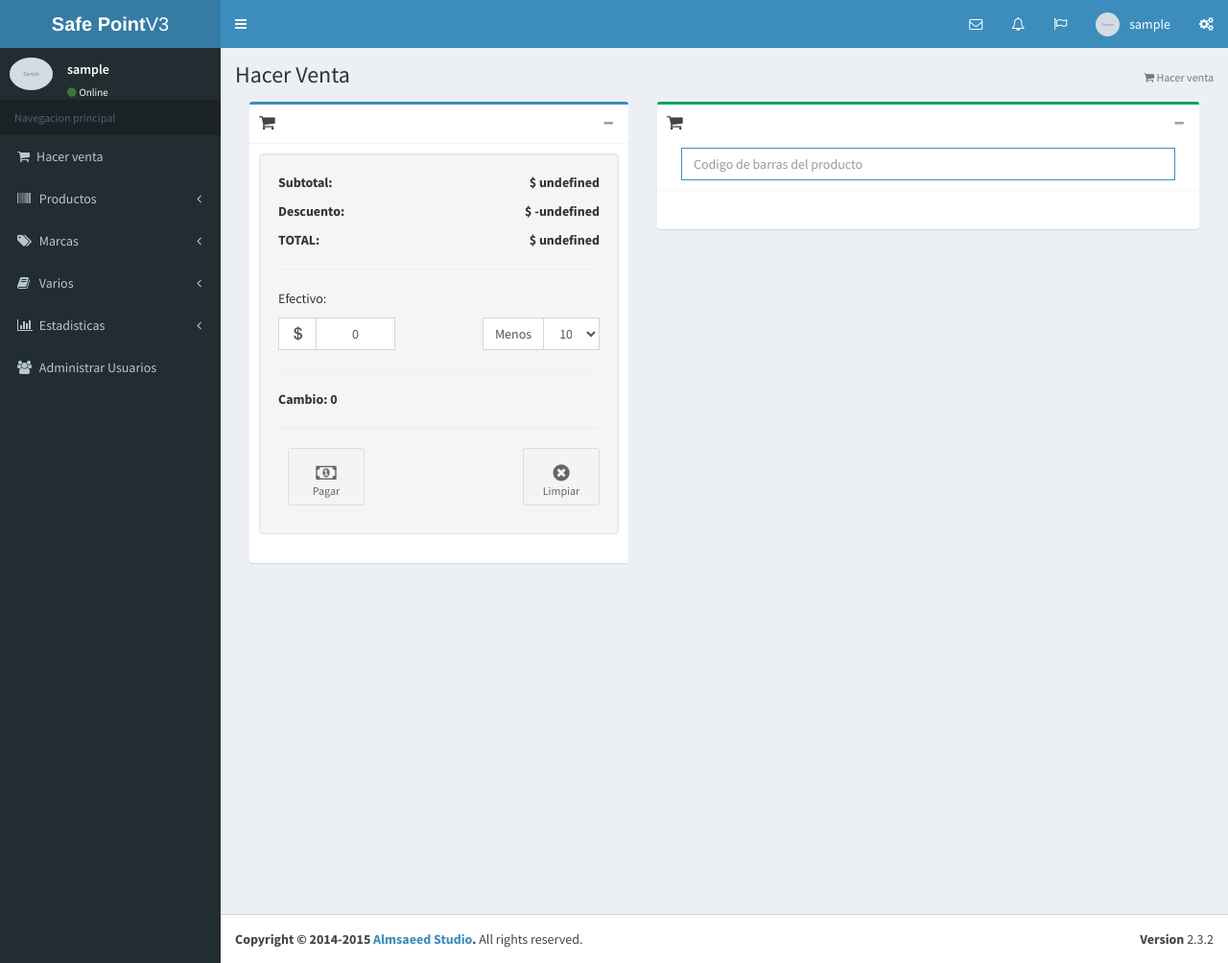
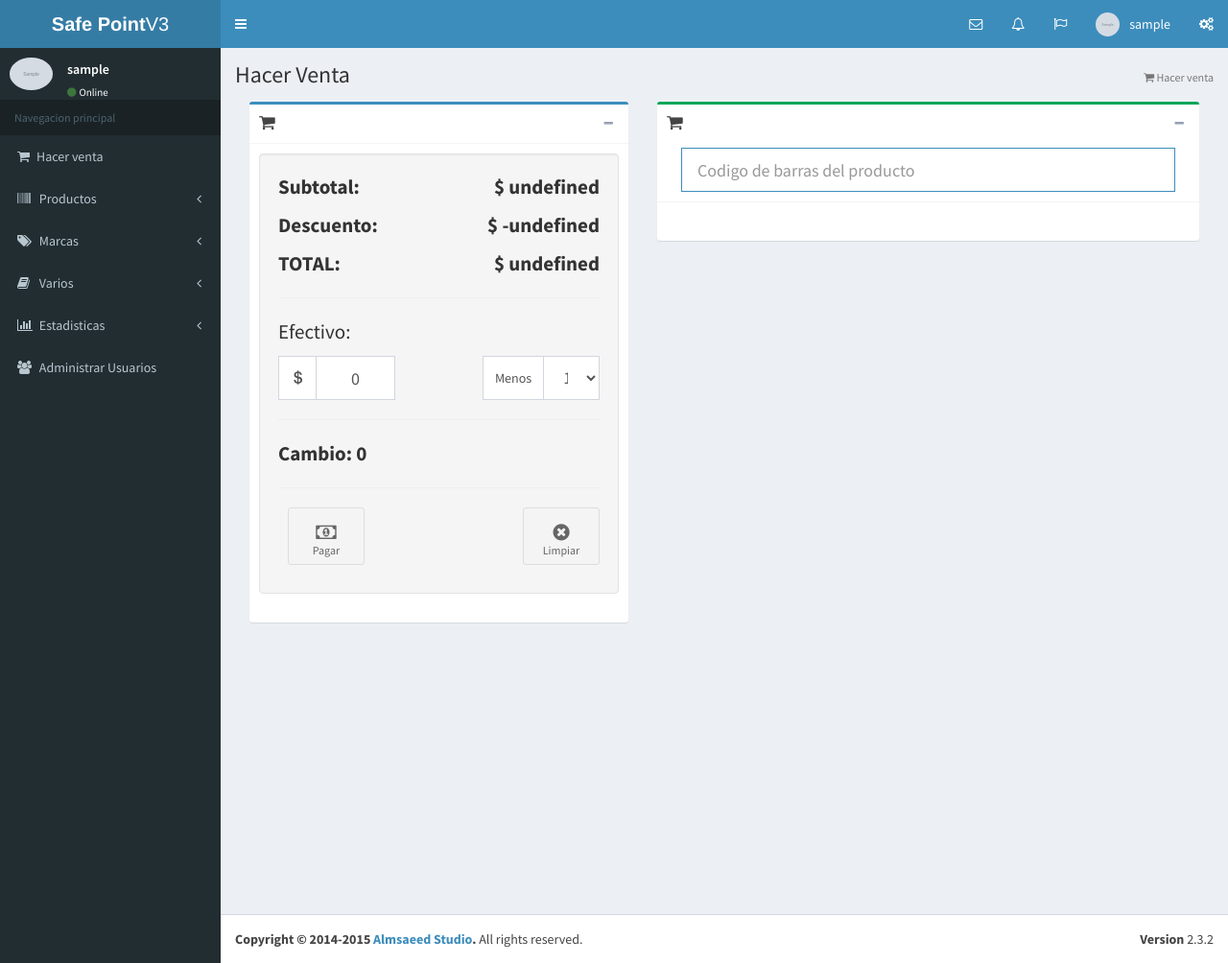
Before and after one commit to Ezla/PVenta, a Django app: page /Venta/ in a window 1280 px wide. Shown: the whole page at 96% size. Run offline with Django 3.2, Linux system fonts and the light colour scheme; a user stored in the database is signed in; tables that the repository leaves empty hold one stand-in row (values such as "Sample post"); grey boxes marked "Sample" are stand-in pictures; data that the repository does not hold is empty; some libraries are stand-ins or nearby versions.

Commit message:
Sale: Se cambia el size de la fuente de leta para mejor visualizacion
- El matano de la letra se cambia a una mas grande para que sea lejuble de
  mas lejos. esto solo para las ventas.
- Ahora al seleccional el input de cantidad de un producto se seleccionara
  su conteniddo, fasilitando su moificacion.

```diff
--- /dev/null
+++ b/static/css/sale/sale.css
@@ -0,0 +1,11 @@
+.font-one-point-five {
+    font-size: 1.5em;
+}
+
+.font-one-point-four {
+    font-size: 1.4em;
+}
+
+.font-one-point-two {
+    font-size: 1.2em;
+}
--- a/static/js/sale/sales.js
+++ b/static/js/sale/sales.js
@@ -50,7 +50,7 @@ function renderProductCart(code, name, withDiscount, price, quantity) {
             'class': 'form-control text-center',
             'data-quantity': quantity,
             'value': quantity
-        }).on('change', changeQuantityProduct);
+        }).on('change', changeQuantityProduct).on('focus', selectInput);
     var $groupQuantity = $('<td/>').append($('<div/>',
         {'class': 'input-group'}).append($downQuantity, $inputQuantity,
         $upQuantity));
@@ -339,6 +339,13 @@ function payCart() {
 /**
  * Permite seleccionar el contenido del input al seleccionarlo el mismo.
  */
+function selectInput() {
+    $(this).select();
+}
+
+/**
+ * Permite seleccionar el contenido del input al seleccionarlo el mismo.
+ */
 function selectCash() {
     $(this).select();
     $(this).popover('destroy');
--- a/templates/Venta/VentaTemplate/btn-top.html
+++ b/templates/Venta/VentaTemplate/btn-top.html
@@ -8,7 +8,7 @@
                 </button>
             </div>
         </div>
-        <div class="box-body">
+        <div class="box-body font-one-point-five">
             <div class="row pricing">
                 <div class="col-md-12">
                     <div class="well">
@@ -35,14 +35,14 @@
                                         <span class="glyphicon glyphicon-usd"></span>
                                     </span>
                                     <div class="tooltip-demo">
-                                        <input id="cash" type="text" class="form-control text-center" value="0" data-container="body" data-toggle="popover" data-placement="top" data-content="">
+                                        <input id="cash" type="text" class="form-control input-lg text-center" value="0" data-container="body" data-toggle="popover" data-placement="top" data-content="">
                                     </div>
                                 </div>
                             </div>
                             <div class="col-xs-5 col-xs-offset-2">
                                 <div class="input-group">
                                     <span class="input-group-addon">Menos</span>
-                                    <select id="percent_off" class="form-control text-center">
+                                    <select id="percent_off" class="form-control input-lg text-center">
                                         {% for discount in discounts %}
                                             <option value="{{ discount.percentage }}">{{ discount.percentage }} %</option>
                                         {% endfor %}
--- a/templates/Venta/VentaTemplate/index.html
+++ b/templates/Venta/VentaTemplate/index.html
@@ -5,6 +5,11 @@
 {% block title %}Hacer ventas{% endblock %}
 
 {% block encabezado %} Hacer Venta{% endblock %}
+
+{% block style %}
+    {% load static %}
+    <link rel="stylesheet" href="{% static 'css/sale/sale.css' %}">
+{% endblock %}
 
 {% block breadcrumb %}
     <li class="active"><i class="fa fa-shopping-cart"></i> Hacer venta</li>
@@ -22,7 +27,7 @@
                     {% csrf_token %}
                     <div class="form-group">
                         <div class="col-lg-12">
-                            <input type="text" class="form-control" id="codigo" name="codigo" placeholder="Codigo de barras del producto">
+                            <input type="text" class="form-control input-lg" id="codigo" name="codigo" placeholder="Codigo de barras del producto">
                         </div>
                     </div>
                 </form>
@@ -32,7 +37,7 @@
                     </button>
                 </div>
             </div>
-            <div class="box-body">
+            <div class="box-body font-one-point-four">
                 <div class="table-responsive">
                     <table class="table table-hover">
                         <thead class="thead-footer thead"></thead>
```
